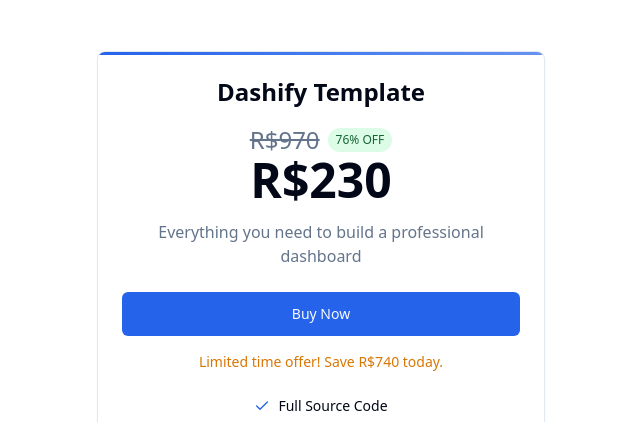
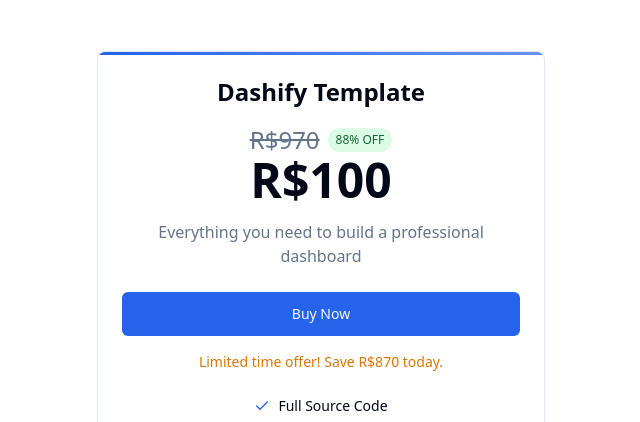
Before and after one commit to renancsxdev/Dashify.io, a Next.js app: page / in a window 1280 px wide. Shown: the part 3300-3722 px from the top of the page, without its empty margins (319-959 px from the left). Built offline with nearby package versions, Linux system fonts and the light colour scheme.

Commit message:
Update landing-page.tsx

```diff
--- a/app/landing-page.tsx
+++ b/app/landing-page.tsx
@@ -21,19 +21,15 @@ import { Card, CardContent } from "@/components/ui/card"
 import { Tabs, TabsContent, TabsList, TabsTrigger } from "@/components/ui/tabs"
 import { Accordion, AccordionContent, AccordionItem, AccordionTrigger } from "@/components/ui/accordion"
 import { Sheet, SheetContent, SheetTrigger } from "@/components/ui/sheet"
-// Remover a importação do Logo: import { Logo } from "@/components/logo"
 
-// Modificar o botão de compra para usar o link do Kirvano
-// Atualizar as imagens de demonstração para mostrar o template real
-// Atualizar o preço para R$ 230,00 em vez de $100
 
-// Import dos componentes de preview
+
 import { DashboardPreview } from "@/components/dashboard-preview"
 import { AnalyticsPreview } from "@/components/analytics-preview"
 import { CustomersPreview } from "@/components/customers-preview"
 import { SettingsPreview } from "@/components/settings-preview"
 
-// Modificar a função LandingPage para incluir o estado de idioma e a função de tradução
+
 export default function LandingPage() {
   const [theme, setTheme] = useState<"light" | "dark">("light")
   const [language, setLanguage] = useState<"en" | "pt">("en")
@@ -46,7 +42,7 @@ export default function LandingPage() {
     setLanguage(language === "en" ? "pt" : "en")
   }
 
-  // Objeto de tradução
+
   const translations = {
     en: {
       features: "Features",
@@ -68,7 +64,7 @@ export default function LandingPage() {
       oneTimePayment: "one-time payment",
       everythingYouNeed: "Everything you need to build a professional dashboard",
       buyNow: "Buy Now",
-      limitedOffer: "Limited time offer! Save R$740 today.",
+      limitedOffer: "Limited time offer! Save R$870 today.",
       customSolution: "Need a custom solution?",
       customSolutionDescription: "Contact us for custom development or enterprise licensing options.",
       contactSales: "Contact Sales",
@@ -78,7 +74,7 @@ export default function LandingPage() {
       faqDescription: "Find answers to common questions about the Dashify",
       readyToBuild: "Ready to Build Your Next Dashboard?",
       ctaDescription: "Get started with Dashify today and save weeks of development time",
-      getDashifyFor: "Get Dashify for R$ 230,00",
+      getDashifyFor: "Get Dashify for R$ 100,00",
       viewDemo: "View Demo",
       terms: "Terms",
       privacy: "Privacy",
@@ -106,7 +102,7 @@ export default function LandingPage() {
       oneTimePayment: "pagamento único",
       everythingYouNeed: "Tudo o que você precisa para construir um dashboard profissional",
       buyNow: "Comprar Agora",
-      limitedOffer: "Oferta por tempo limitado! Economize R$740 hoje.",
+      limitedOffer: "Oferta por tempo limitado! Economize R$870 hoje.",
       customSolution: "Precisa de uma solução personalizada?",
       customSolutionDescription:
         "Entre em contato para opções de desenvolvimento personalizado ou licenciamento empresarial.",
@@ -117,7 +113,7 @@ export default function LandingPage() {
       faqDescription: "Encontre respostas para perguntas comuns sobre o Dashify",
       readyToBuild: "Pronto para Construir seu Próximo Dashboard?",
       ctaDescription: "Comece com o Dashify hoje e economize semanas de desenvolvimento",
-      getDashifyFor: "Obter Dashify por R$ 230,00",
+      getDashifyFor: "Obter Dashify por R$ 100,00",
       viewDemo: "Ver Demonstração",
       terms: "Termos",
       privacy: "Privacidade",
@@ -435,11 +431,11 @@ export default function LandingPage() {
                     <div className="flex items-center gap-2">
                       <span className="text-2xl text-muted-foreground line-through">R$970</span>
                       <span className="rounded-full bg-green-100 px-2 py-1 text-xs font-medium text-green-800 dark:bg-green-900 dark:text-green-300">
-                        76% OFF
+                        88% OFF
                       </span>
                     </div>
                     <div className="flex items-baseline">
-                      <span className="text-5xl font-bold">R$230</span>
+                      <span className="text-5xl font-bold">R$100</span>
 
                     </div>
                   </div>
```
